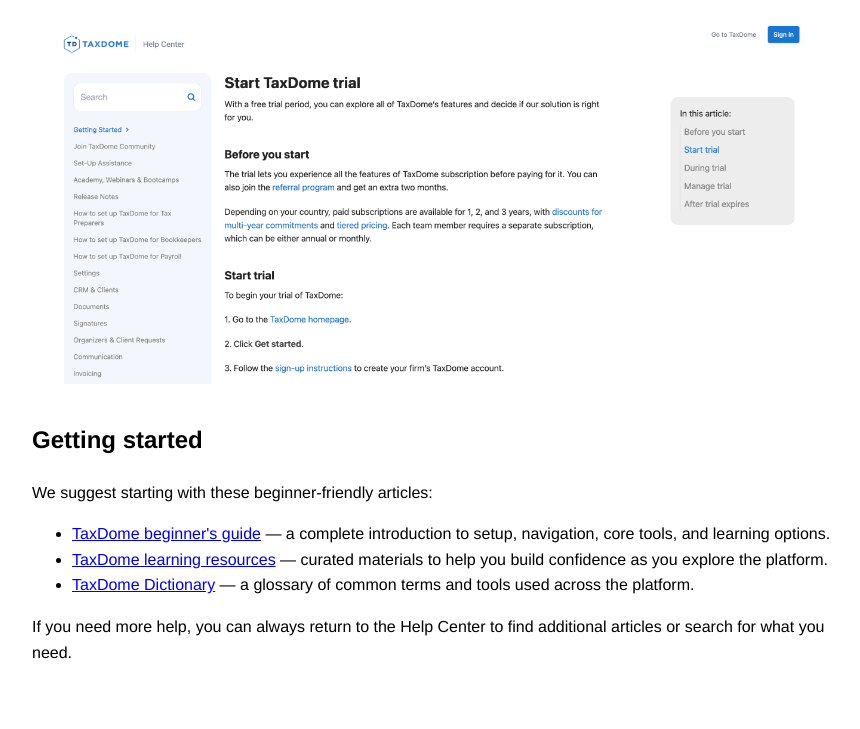
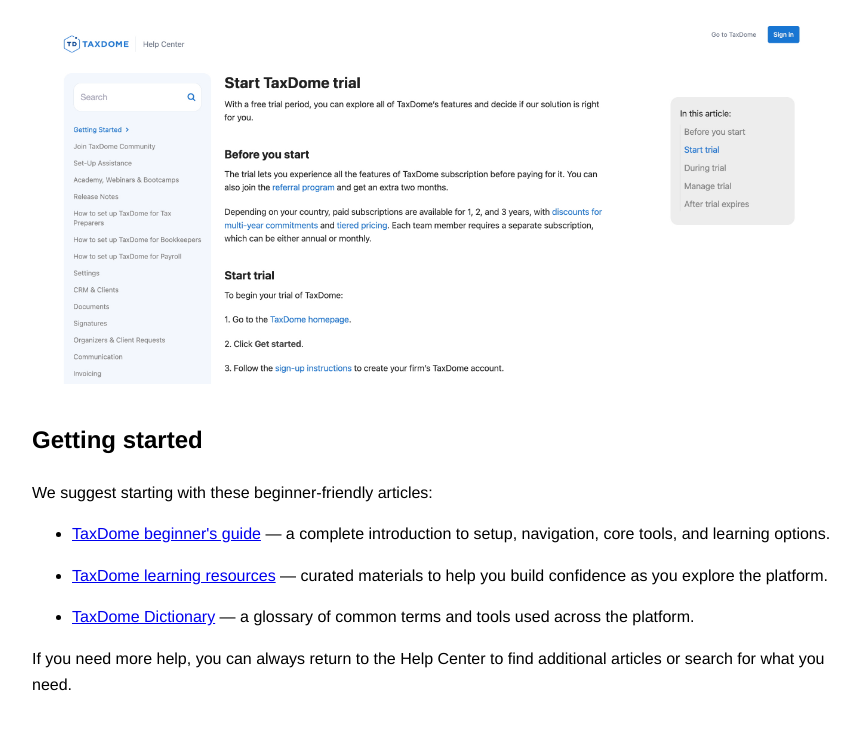
Before and after one commit to seyndor/techwriter_testtask, a plain HTML site: page index.html in a window 1280 px wide. Shown: the part 1252-1981 px from the top of the page, without its empty margins (208-1068 px from the left). Before the commit the page ends 1953 px from the top, so only its background shows below. Drawn offline with Linux system fonts and the light colour scheme.

Commit message:
index.html

```diff
--- a/index.html
+++ b/index.html
@@ -74,13 +74,13 @@
   <h2>Getting started</h2>
   <p>We suggest starting with these beginner-friendly articles:</p>
   <ul>
-    <li>
+    <li class="p1">
       <a href="https://help.taxdome.com/article/97-your-first-week-with-taxdome" target="_blank">TaxDome beginner's guide</a> &mdash; a complete introduction to setup, navigation, core tools, and learning options.
     </li>
-    <li>
+    <li class="p3">
       <a href="https://help.taxdome.com/article/281-all-the-ways-to-get-help-and-tech-support" target="_blank">TaxDome learning resources</a> &mdash; curated materials to help you build confidence as you explore the platform.
     </li>
-    <li>
+    <li class="p1">
       <a href="https://help.taxdome.com/article/98-taxdome-dictionary" target="_blank">TaxDome Dictionary</a> &mdash; a glossary of common terms and tools used across the platform.
     </li>
   </ul>
```
